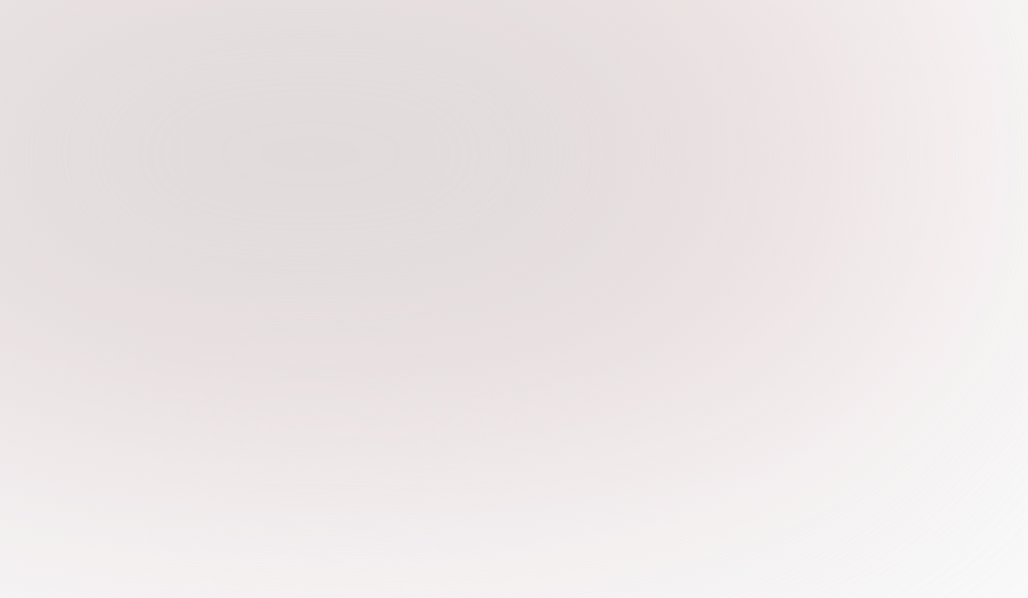
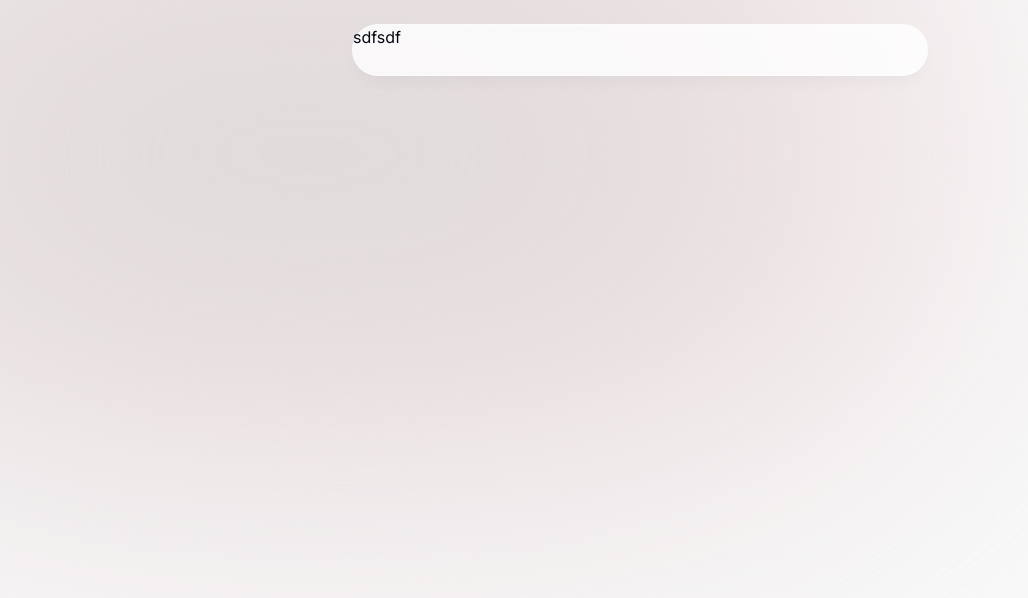
Before and after one commit to cisdell/personal_web_ver2, a Next.js app: page / in a window 1280 px wide. Shown: the top 598 px of the page, without its empty margins (0-1028 px from the left). Built offline with nearby package versions, Linux system fonts and the light colour scheme.

Commit message:
header in progress

```diff
--- a/app/layout.tsx
+++ b/app/layout.tsx
@@ -1,6 +1,6 @@
 import "./globals.css";
 import { Inter } from "next/font/google";
-
+import Header from "../components/header.tsx";
 const inter = Inter({ subsets: ["latin"] });
 
 export const metadata = {
@@ -19,6 +19,7 @@
         <div className="bg-[#fbe2e3] relative top-[-6rem] -z-10 right-[11rem] h-[31.23rem] w-[31.25rem] rounded-full blur-[10rem] sm:w-[68.75rem]"></div>
         <div className="bg-[#dcd9d9] absolute top-[-6rem] -z-10 left-[-35rem] h-[31.23rem] w-[31.25rem] rounded-full blur-[10rem] sm:w-[68.75rem] md:left-[-33rem] lg:left-[-28rem] xl:left-[-15rem] 2xl:left-[-5rem]"></div>
         {children}
+        <Header />
       </body>
     </html>
   );
--- /dev/null
+++ b/components/header.tsx
@@ -0,0 +1,11 @@
+import React from "react";
+
+export default function Header() {
+  return (
+    <header className="z-[999] relative">
+      <div className="fixed top-0 left-1/2 -translate-x-1/2 h-[4.5rem] w-full rounded-none border border-white border-opacity-40 bg-white bg-opacity-80 shadow-lg shadow-black/[0.03] backgrop-blur-[0.5rem] sm:top-6 sm:h-[3.25rem] sm:w-[36rem] sm:rounded-full">
+        sdfsdf
+      </div>
+    </header>
+  );
+}
--- a/package.json
+++ b/package.json
@@ -15,6 +15,7 @@
     "autoprefixer": "10.4.18",
     "eslint": "8.57.0",
     "eslint-config-next": "14.1.3",
+    "framer-motion": "^11.0.14",
     "next": "14.1.3",
     "postcss": "8.4.35",
     "react": "18.2.0",
```
Also changed, not shown: 1 other file (tests, documents, lock files or other folders).
